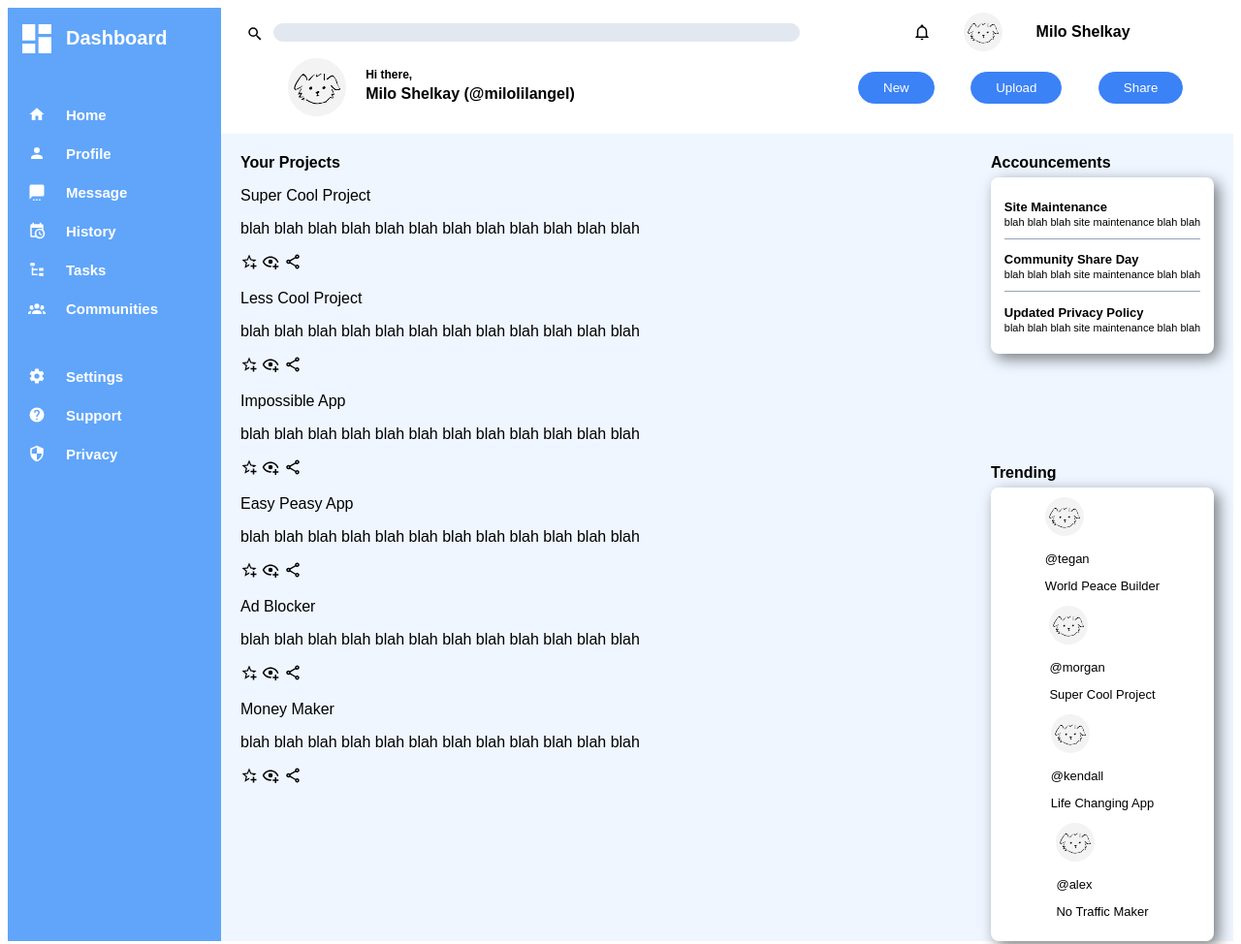
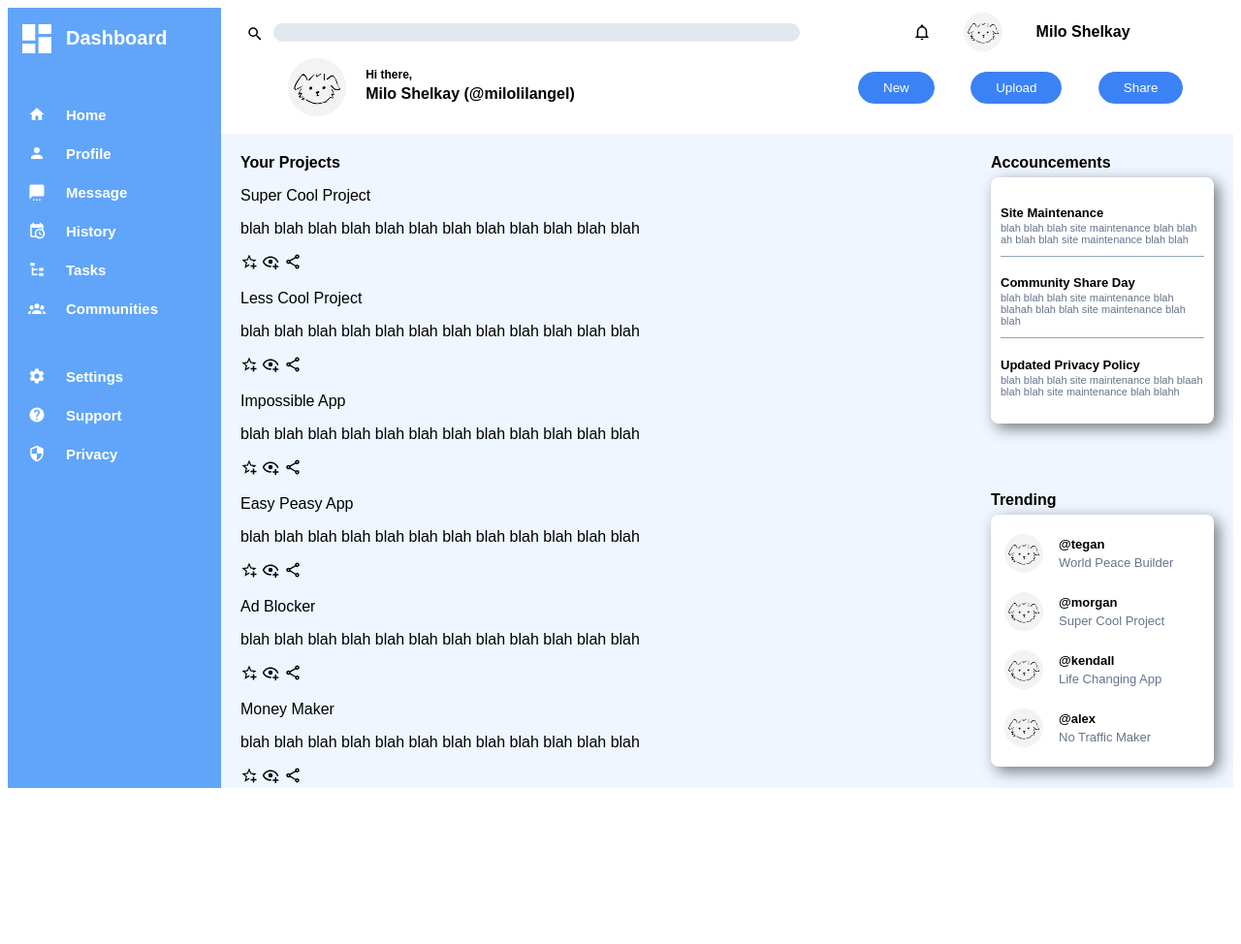
Before and after one commit to gautham-v/admin-dashboard, a plain HTML site: page index.html in a window 1280 px wide. Shown: the top 974 px of the page at 97% size. After the commit the page ends 821 px from the top, so only its background shows below. Drawn offline with Linux system fonts and the light colour scheme.

Commit message:
trending styling

```diff
--- a/index.html
+++ b/index.html
@@ -99,15 +99,15 @@
                 <div class="announcements-card">
                     <div>
                         <p>Site Maintenance</p>
-                        <p>blah blah blah site maintenance blah blah</p>
+                        <p>blah blah blah site maintenance blah blah ah blah blah site maintenance blah blah</p>
                     </div>
                     <div>
                         <p>Community Share Day</p>
-                        <p>blah blah blah site maintenance blah blah</p>
+                        <p>blah blah blah site maintenance blah blahah blah blah site maintenance blah blah</p>
                     </div>
                     <div>
                         <p>Updated Privacy Policy</p>
-                        <p>blah blah blah site maintenance blah blah</p>
+                        <p>blah blah blah site maintenance blah blaah blah blah site maintenance blah blahh</p>
                     </div>
                 </div>
             </div>
--- a/styles.css
+++ b/styles.css
@@ -152,7 +152,7 @@
     background-color: #eff6ff;
     display: grid;
     grid-template-columns: 1fr 250px;
-    grid-template-rows: 300px 1fr;
+    grid-template-rows: 1fr 1fr;
     gap: 20px;
 }
 
@@ -185,6 +185,7 @@
 .announcements-card div p:nth-child(2){
     margin-top: 2px;
     font-size: 11px;
+    color: #64748b;
 }
 
 .announcements-card > :not(:last-child){
@@ -193,6 +194,29 @@
 
 .trending-card{
     grid-template-rows: 1fr 1fr 1fr 1fr;
+    justify-items: start;
+}
+
+.trending-card div {
+    display: grid;
+    grid-template-columns: 60px 1fr;
+    grid-template-rows: 1fr 1fr;
+}
+
+.trending-card div img {
+    grid-row: 1 / 3;
+    align-self: center;
+    padding-left: 4px;
+}
+
+.trending-card div p:nth-child(2){
+    margin-bottom: 0px;
+    font-weight: bold;
+}
+
+.trending-card div p:nth-child(3){
+    margin-top: 2px;
+    color: #64748b
 }
 
 h4 {
```
